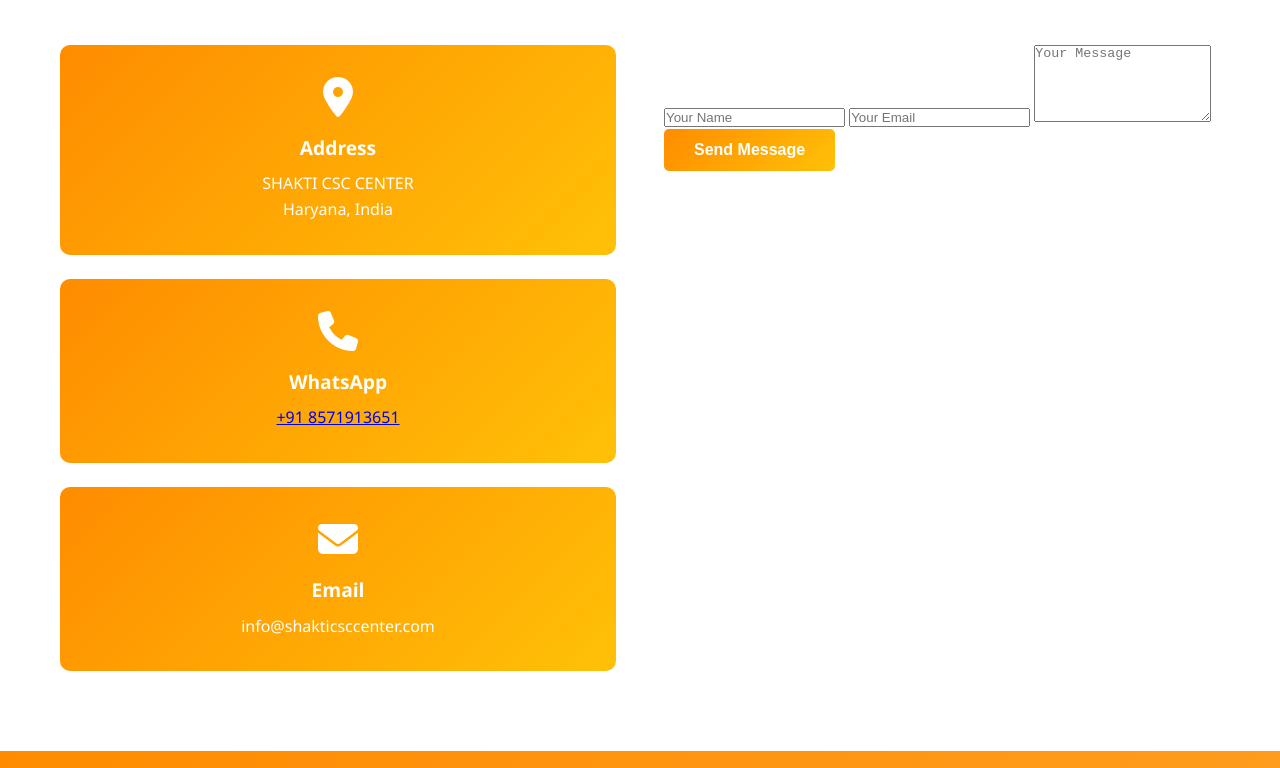
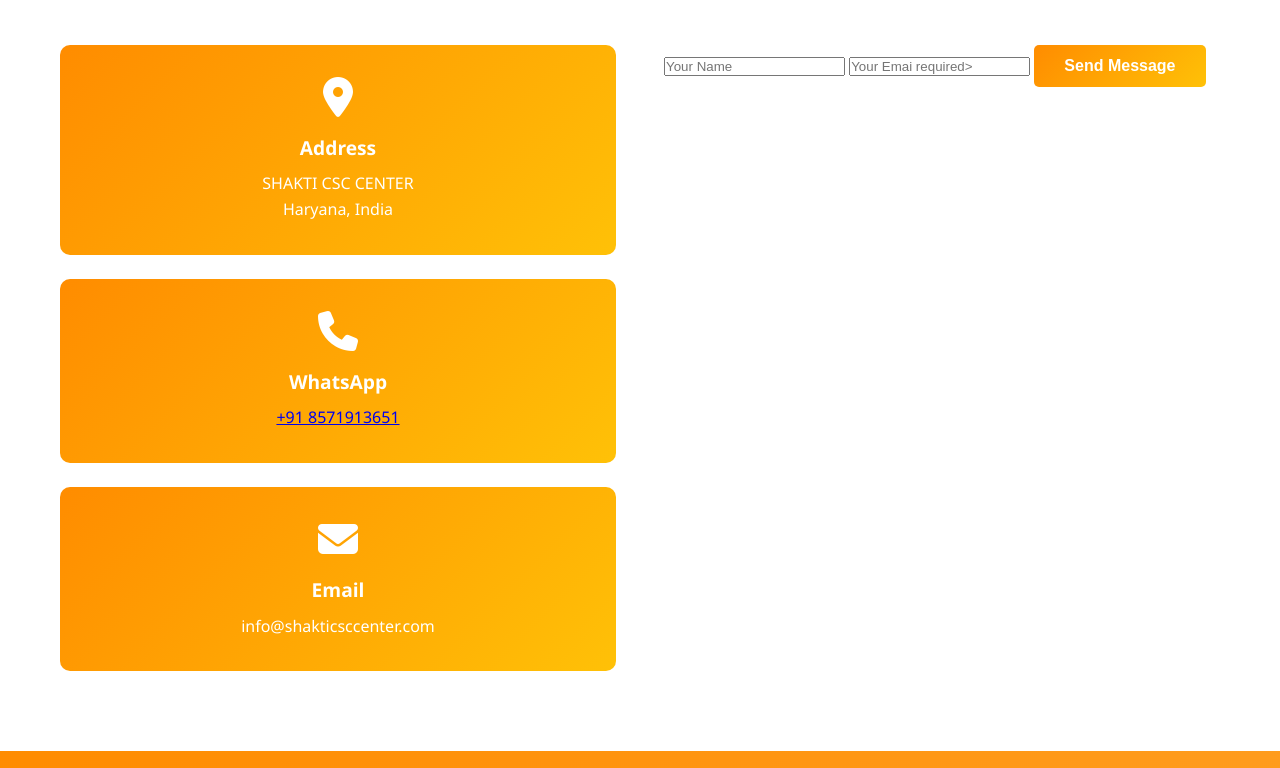
Before and after one commit to Kavita-003/SHAKTI-CSC-CENTER, a plain HTML site: page index.html in a window 1280 px wide. Shown: the part 10285-11053 px from the top of the page. Drawn offline with Linux system fonts and the light colour scheme.

Commit message:
Update index.html

```diff
--- a/index.html
+++ b/index.html
@@ -585,7 +585,7 @@
 <form action="https://api.web3forms.com/submit" method="POST">
   <input type="hidden" name="access_key" value="7f6fd5cd-16dd-4696-ad4d-2b2f7e0be47d">
                     <input type="text" placeholder="Your Name" required>
-                    <input type="email" placeholder="Your Email" required>
+                    <input type="email" placeholder="Your Emai required>
                     <textarea placeholder="Your Message" rows="5" required></textarea>
                     <button type="submit" class="submit-btn">Send Message</button>
                 </form>
```
